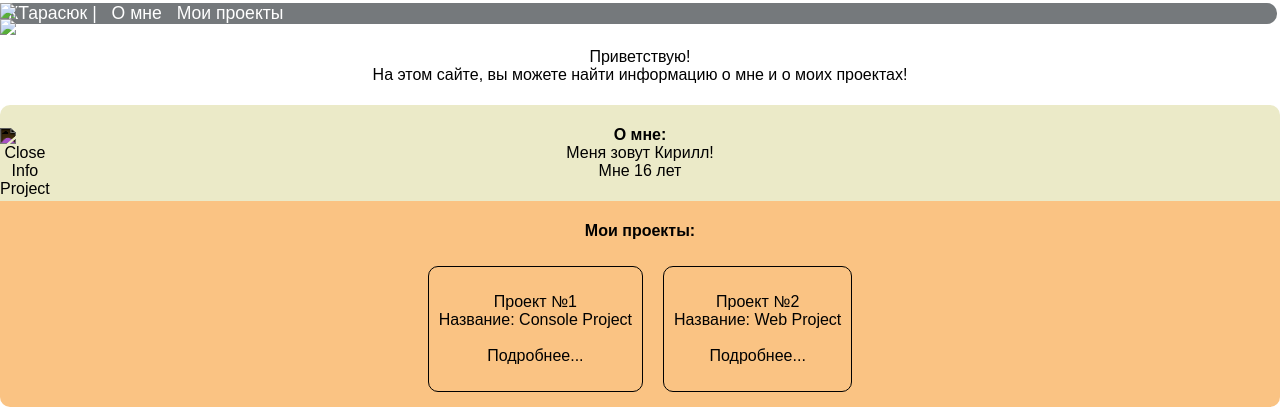
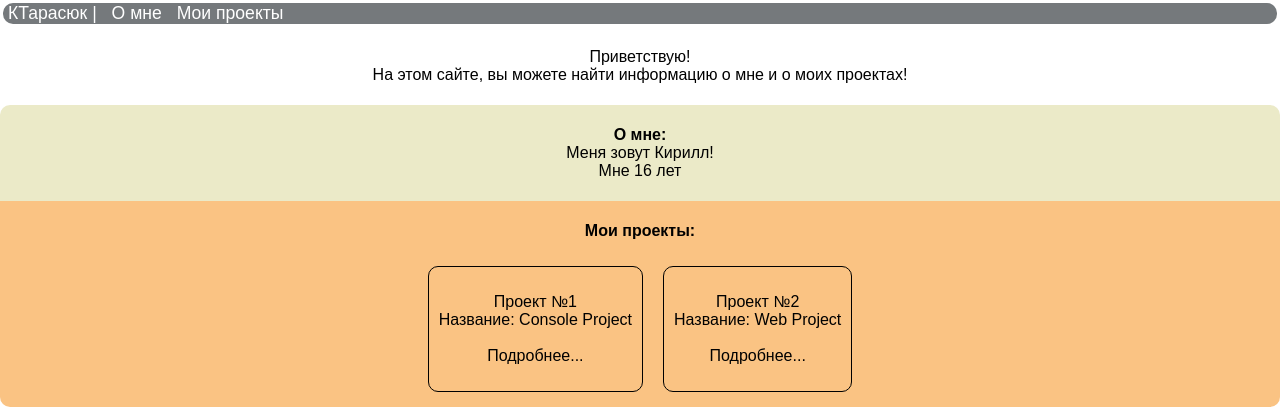
Before and after one commit to KTarasuk/www, a plain HTML site: page index.html in a window 1280 px wide. Shown: the top 409 px of the page. Drawn offline with Linux system fonts and the light colour scheme; the site is published under a folder, as on GitHub Pages, so addresses that start at the root find nothing.

Commit message:
Add files via upload

```diff
--- a/index.html
+++ b/index.html
@@ -10,13 +10,13 @@
     <header> <!-- MENU BAR PC/MOBILE -->
         <div class="menuMobile">
             <div id="menuListMobile">
-                <li><a onclick="menuBarClose()"><img src="/img/icon/menuClose.svg" alt="Close menu"></a></li>
+                <li><a onclick="menuBarClose()"><img src="img/icon/menuClose.svg" alt="Close menu"></a></li>
                 <li><a href="#about" onclick="menuBarClose()">О мне</a></li>
                 <li><a href="#projects" onclick="menuBarClose()">Мои проекты</a></li>
             </div>
             <div class="menuBar">
                 <li><a>КТарасюк |</a></li>
-                <li><a onclick="menuBarOpen()"><img src="/img/icon/menuOpen.svg" alt="Open menu"></a></li>
+                <li><a onclick="menuBarOpen()"><img src="img/icon/menuOpen.svg" alt="Open menu"></a></li>
             </div>
         </div>
         <div class="menuPC">
@@ -48,7 +48,7 @@
         </div>
 
         <div id="iP" class="infoProjects">
-            <a onclick="closeInfoProject()"><img src="/img/icon/menuClose.svg" alt="Close Info Project"></a>
+            <a onclick="closeInfoProject()"><img src="img/icon/menuClose.svg" alt="Close Info Project"></a>
             <div id="projectOne" class="infoProjectOne">
                 <p><br>Проект №1<br><br>Название: Console Project<br>Использоваль: C++<br>Программы: VisualStudio2022<br><br><a href="https://github.com/KTarasuk/MiniProject001" target="_blank" style="color: white; text-decoration: none;">GitHub</a></p>
             </div>
```
